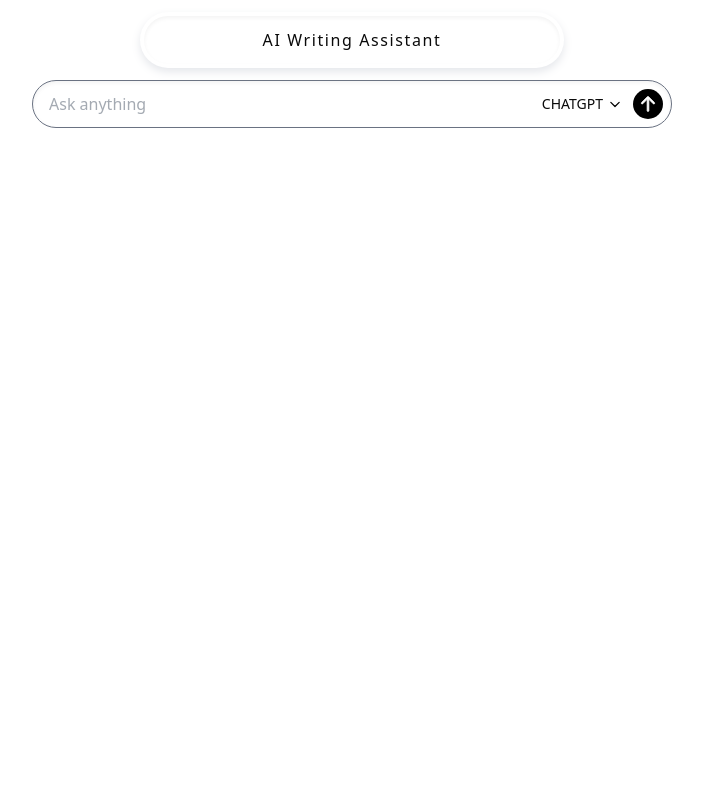
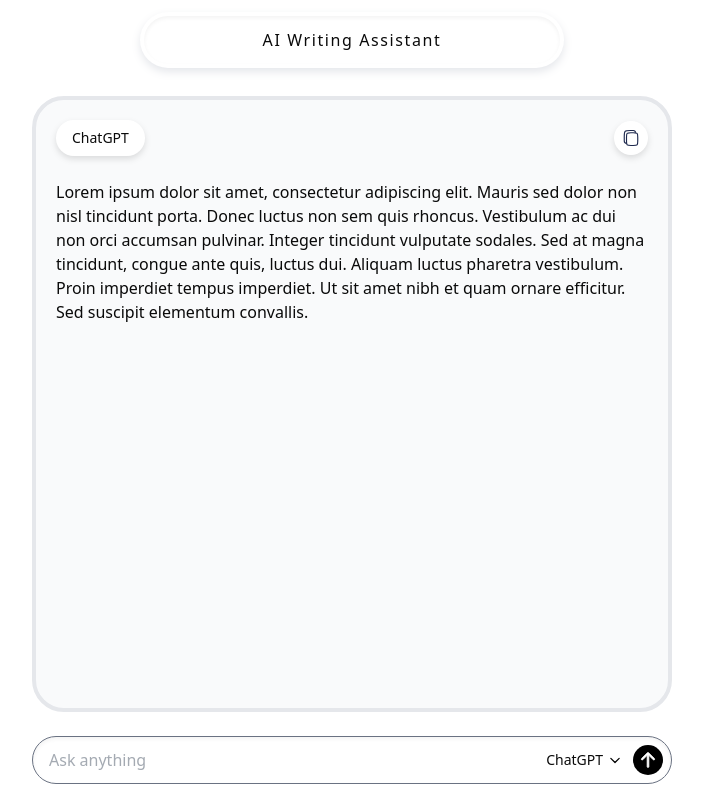
Before and after one commit to ManoVikram/Breath-Of-Words, a Next.js app: page / in a window 1280 px wide. Shown: the whole page, without its empty margins (288-991 px from the left). Built offline with nearby package versions, Linux system fonts and the light colour scheme.

Commit message:
Added the stand alone UI to display the AI's response

```diff
--- a/app/globals.css
+++ b/app/globals.css
@@ -123,7 +123,12 @@
   * {
     @apply border-border outline-ring/50;
   }
+
   body {
     @apply bg-background text-foreground;
   }
+
+  main {
+    @apply flex flex-col h-screen;
+  }
 }
--- a/components/ChatWindow.jsx
+++ b/components/ChatWindow.jsx
@@ -5,17 +5,27 @@ import React, { useState } from 'react'
 import { DropdownMenu, DropdownMenuCheckboxItem, DropdownMenuContent, DropdownMenuTrigger } from './ui/dropdown-menu'
 
 const ChatWindow = () => {
-    const AI_OPTIONS = ["CHATGPT", "CLAUDE", "LLAMA"]
+    const AI_OPTIONS = ["ChatGPT", "Claude", "Llama"]
 
     const [selectedAI, setSelectedAI] = useState([AI_OPTIONS[0]])
     const [inputText, setInputText] = useState("")
 
     return (
-        <div className="flex flex-col justify-between items-center">
-            <div className="flex flex-1 w-full space-x-4">
+        <section className="flex flex-col justify-between items-center h-full my-4 space-y-6">
+            <div className="flex flex-1 justify-center items-center h-full min-w-0 max-w-1/2 space-x-4">
                 {selectedAI.map((ai) => (
-                    <div key={ai} className="flex flex-1">
+                    <div key={ai} className="flex flex-col flex-1 justify-start items-center size-full rounded-4xl p-5 bg-gray-50 border-4 border-gray-200 space-y-6">
+                        <div className="flex justify-between items-center w-full">
+                            <div className="flex justify-center items-center bg-white px-4 py-2 rounded-full drop-shadow-md">
+                                <p className='text-sm'>{ai}</p>
+                            </div>
 
+                            <div className="flex justify-center items-center bg-white p-2 aspect-square rounded-full drop-shadow-md active:drop-shadow-none active:shadow-inner cursor-pointer">
+                                <Image src="/copy-icon.svg" alt='copy-icon' height={18} width={18} />
+                            </div>
+                        </div>
+
+                        <p>Lorem ipsum dolor sit amet, consectetur adipiscing elit. Mauris sed dolor non nisl tincidunt porta. Donec luctus non sem quis rhoncus. Vestibulum ac dui non orci accumsan pulvinar. Integer tincidunt vulputate sodales. Sed at magna tincidunt, congue ante quis, luctus dui. Aliquam luctus pharetra vestibulum. Proin imperdiet tempus imperdiet. Ut sit amet nibh et quam ornare efficitur. Sed suscipit elementum convallis.</p>
                     </div>
                 ))}
             </div>
@@ -45,7 +55,7 @@ const ChatWindow = () => {
                     <Image src="/up-arrow.svg" alt='send-icon' width={20} height={20} />
                 </button>
             </div>
-        </div >
+        </section>
     )
 }
 
```
Also changed, not shown: public/copy-icon.svg (added).
